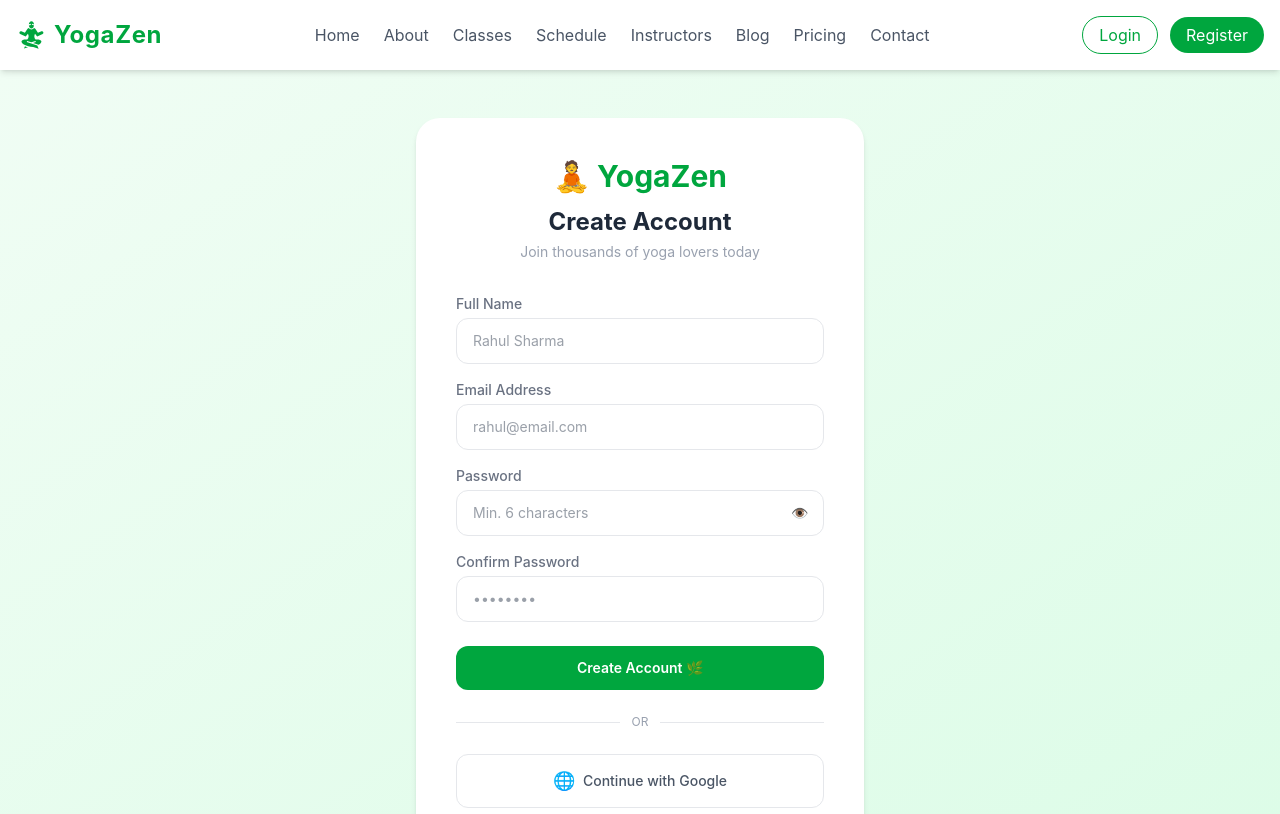
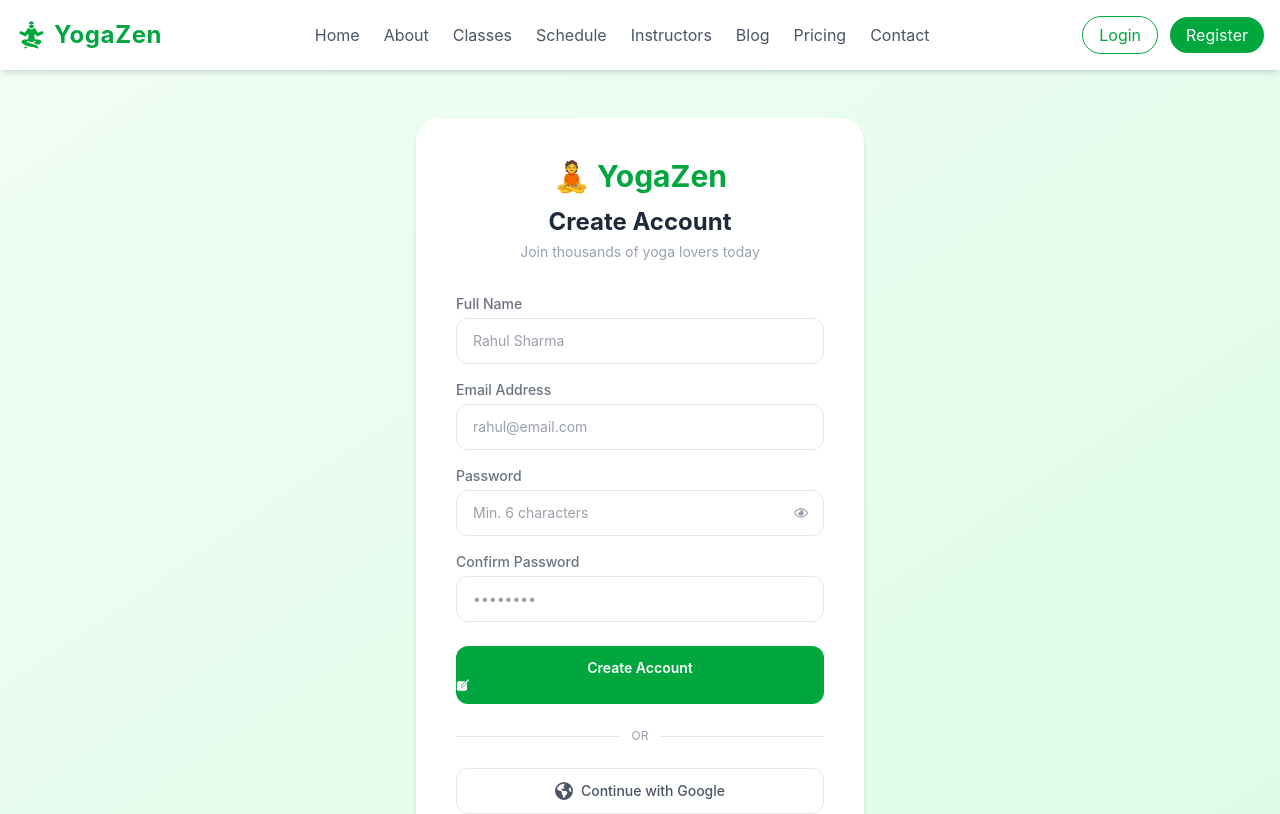
Before and after one commit to tanveersinghh85446-hue/yoga, a React (Vite) app: page /register in a window 1280 px wide. Shown: the top 814 px of the page. Built offline with nearby package versions, Linux system fonts and the light colour scheme.

Commit message:
update register page

```diff
--- a/src/Pages/Register.jsx
+++ b/src/Pages/Register.jsx
@@ -1,6 +1,10 @@
 import React from 'react'
 import { useState } from 'react'
 import { Link } from 'react-router-dom'
+import { FaEarthAmericas } from "react-icons/fa6";
+import { IoIosCreate } from "react-icons/io";
+import { FaRegEye } from "react-icons/fa";
+import { FaEyeSlash } from "react-icons/fa";
 
 const Register = () => {
   const [form, setForm] = useState({ name: '', email: '', password: '', confirm: '' })
@@ -114,7 +118,7 @@ const Register = () => {
                 onClick={() => setShowPass(!showPass)}
                 className="absolute right-4 top-1/2 -translate-y-1/2 text-gray-400 text-sm"
               >
-                {showPass ? '🙈' : '👁️'}
+                {showPass ? <FaEyeSlash/> : <FaRegEye/>}
               </button>
             </div>
           </div>
@@ -137,7 +141,7 @@ const Register = () => {
             onClick={handleSubmit}
             className="w-full bg-green-600 text-white py-3 rounded-xl font-semibold hover:bg-green-700 transition text-sm mt-2"
           >
-            Create Account 🌿
+            Create Account <IoIosCreate/>
           </button>
 
         </div>
@@ -151,7 +155,7 @@ const Register = () => {
 
         {/* Google */}
         <button className="w-full border border-gray-200 text-gray-600 py-3 rounded-xl text-sm font-medium hover:bg-gray-50 transition flex items-center justify-center gap-2">
-          <span className="text-lg">🌐</span> Continue with Google
+          <span className="text-lg"><FaEarthAmericas/></span> Continue with Google
         </button>
 
         {/* Login Link */}
```
